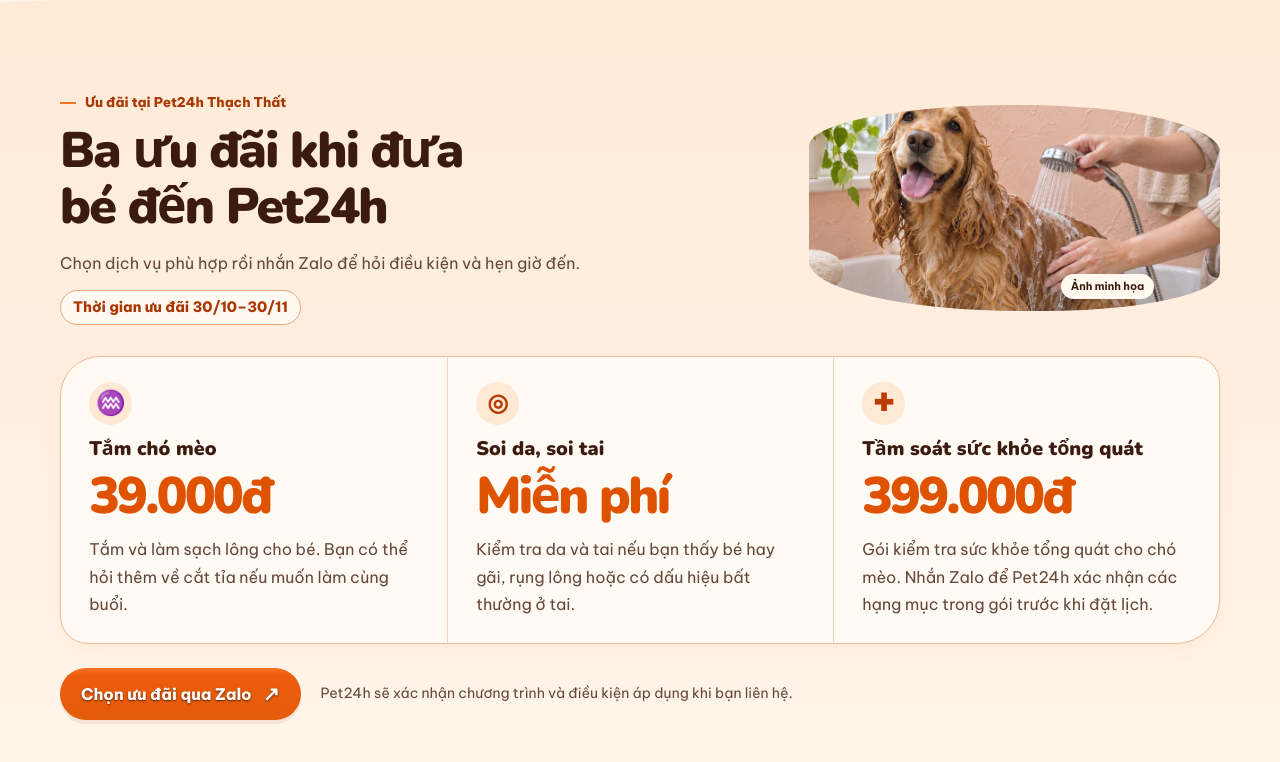
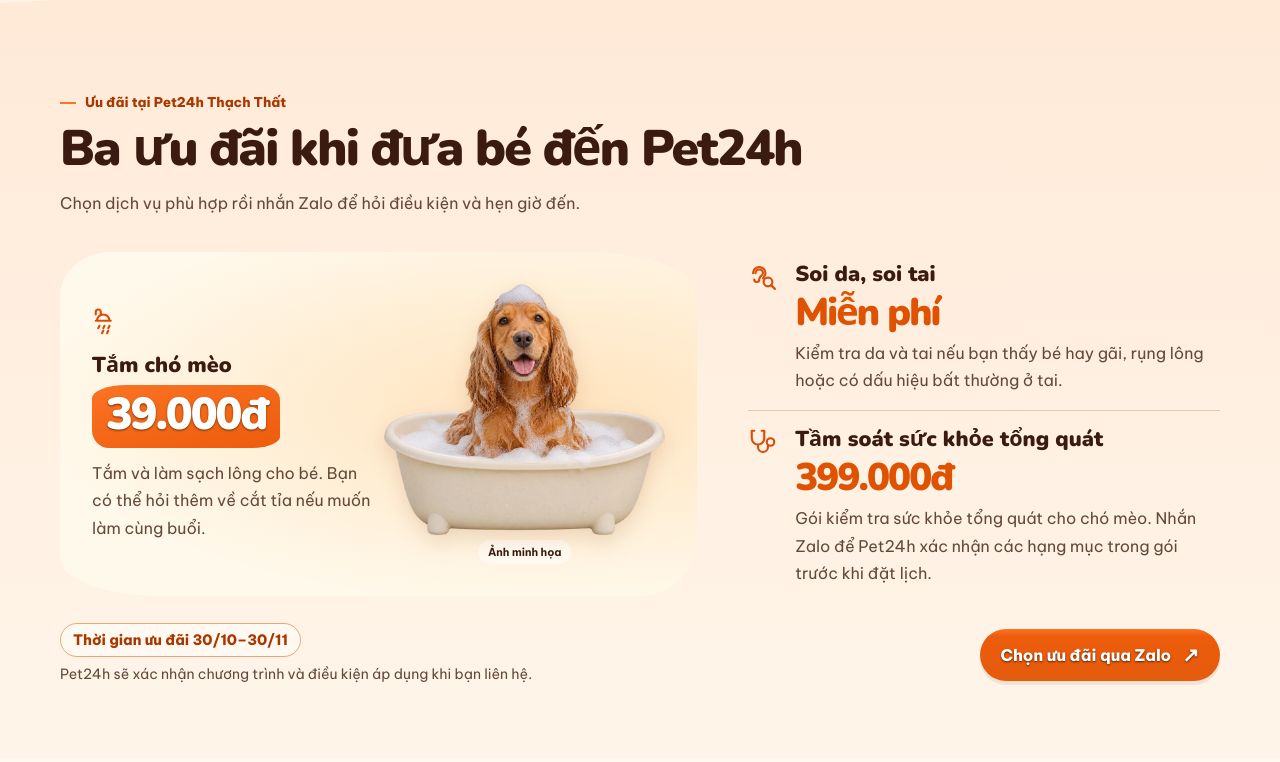
Before and after one commit to havanvandn-prog/pet24h-thach-that-preview, a plain HTML site: page index.html in a window 1280 px wide. Shown: the part 738-1500 px from the top of the page. Drawn offline with nearby package versions, Linux system fonts and the light colour scheme.

Commit message:
Feature grooming offer and unify promotion icons

```diff
--- a/index.html
+++ b/index.html
@@ -6,7 +6,7 @@
 <meta name="theme-color" content="#fff8ee">
 <meta name="description" content="Pet24h Thạch Thất khám, xét nghiệm, phẫu thuật và cấp cứu cho chó mèo. Đặt lịch qua Zalo hoặc gọi 0983276911.">
 <title>Pet24h Thạch Thất | Bệnh viện thú y cho chó mèo</title>
-<link rel="stylesheet" href="style.css?v=pet24h-hero-restored">
+<link rel="stylesheet" href="style.css?v=pet24h-campaign">
 </head>
 <body>
 <a class="skip" href="#main">Đến nội dung chính</a>
@@ -33,16 +33,36 @@
 
   <section id="uu-dai" class="offers section">
     <div class="wrap">
-      <div class="offers-head">
-        <div><p class="eyebrow"><span></span>Ưu đãi tại Pet24h Thạch Thất</p><h2>Ba ưu đãi khi đưa bé đến Pet24h</h2><p>Chọn dịch vụ phù hợp rồi nhắn Zalo để hỏi điều kiện và hẹn giờ đến.</p><p class="period">Thời gian ưu đãi 30/10–30/11</p></div>
-        <figure class="bath-photo"><img src="assets/bath.webp" alt="Ảnh minh họa chó được tắm và chăm sóc lông" width="760" height="500" loading="lazy"><figcaption>Ảnh minh họa</figcaption></figure>
+      <div class="campaign-heading">
+        <p class="eyebrow"><span></span>Ưu đãi tại Pet24h Thạch Thất</p>
+        <h2>Ba ưu đãi khi đưa bé đến Pet24h</h2>
+        <p>Chọn dịch vụ phù hợp rồi nhắn Zalo để hỏi điều kiện và hẹn giờ đến.</p>
       </div>
-      <div class="offer-list">
-        <article><span class="offer-icon" aria-hidden="true">♒</span><h3>Tắm chó mèo</h3><p class="price">39.000đ</p><p>Tắm và làm sạch lông cho bé. Bạn có thể hỏi thêm về cắt tỉa nếu muốn làm cùng buổi.</p></article>
-        <article><span class="offer-icon" aria-hidden="true">◎</span><h3>Soi da, soi tai</h3><p class="price">Miễn phí</p><p>Kiểm tra da và tai nếu bạn thấy bé hay gãi, rụng lông hoặc có dấu hiệu bất thường ở tai.</p></article>
-        <article><span class="offer-icon" aria-hidden="true">✚</span><h3>Tầm soát sức khỏe tổng quát</h3><p class="price">399.000đ</p><p>Gói kiểm tra sức khỏe tổng quát cho chó mèo. Nhắn Zalo để Pet24h xác nhận các hạng mục trong gói trước khi đặt lịch.</p></article>
+      <div class="campaign-layout">
+        <article class="campaign-feature">
+          <div class="campaign-feature-copy">
+            <svg class="campaign-icon" viewBox="0 0 24 24" aria-hidden="true"><path d="M3 6V4a2 2 0 0 1 4 0v2m-3 5a5 5 0 0 1 10 0H4Zm-1 0h12M6 15l-1 2m5-2-1 2m5-2-1 2m-4 2-1 2m5-2-1 2"/></svg>
+            <h3>Tắm chó mèo</h3>
+            <p class="campaign-ticket">39.000đ</p>
+            <p>Tắm và làm sạch lông cho bé. Bạn có thể hỏi thêm về cắt tỉa nếu muốn làm cùng buổi.</p>
+          </div>
+          <figure class="campaign-photo"><img src="assets/bath-promotion.webp" width="1000" height="760" alt="Chó được tắm trong bồn với bọt trắng" loading="lazy"><figcaption>Ảnh minh họa</figcaption></figure>
+        </article>
+        <div class="campaign-secondary">
+          <article>
+            <svg class="campaign-icon" viewBox="0 0 24 24" aria-hidden="true"><path d="M12 13c1-1 2-2 2-4a5 5 0 1 0-10 0m2 0a3 3 0 1 1 6 0c0 2-3 2-3 5a2 2 0 0 1-4 0"/><circle cx="16" cy="16" r="3.5"/><path d="m18.5 18.5 3 3"/></svg>
+            <div><h3>Soi da, soi tai</h3><p class="price">Miễn phí</p><p>Kiểm tra da và tai nếu bạn thấy bé hay gãi, rụng lông hoặc có dấu hiệu bất thường ở tai.</p></div>
+          </article>
+          <article>
+            <svg class="campaign-icon" viewBox="0 0 24 24" aria-hidden="true"><path d="M5 3H3v6a5 5 0 0 0 10 0V3h-2M8 14v2a4 4 0 0 0 8 0v-1"/><circle cx="18" cy="12" r="3"/></svg>
+            <div><h3>Tầm soát sức khỏe tổng quát</h3><p class="price">399.000đ</p><p>Gói kiểm tra sức khỏe tổng quát cho chó mèo. Nhắn Zalo để Pet24h xác nhận các hạng mục trong gói trước khi đặt lịch.</p></div>
+          </article>
+        </div>
       </div>
-      <div class="offer-foot"><a class="button" href="https://zalo.me/0983276911" target="_blank" rel="noopener">Chọn ưu đãi qua Zalo <span aria-hidden="true">↗</span></a><p>Pet24h sẽ xác nhận chương trình và điều kiện áp dụng khi bạn liên hệ.</p></div>
+      <div class="campaign-footer">
+        <div><p class="period">Thời gian ưu đãi 30/10–30/11</p><p>Pet24h sẽ xác nhận chương trình và điều kiện áp dụng khi bạn liên hệ.</p></div>
+        <a class="button" href="https://zalo.me/0983276911" target="_blank" rel="noopener">Chọn ưu đãi qua Zalo <span aria-hidden="true">↗</span></a>
+      </div>
     </div>
   </section>
 
--- a/style.css
+++ b/style.css
@@ -207,3 +207,33 @@ footer { background: linear-gradient(175deg,#f46c1c,#e45c0c); color: #291307; }
 .emergency .light { color: #fff; background: #ae3600; outline: 2px solid #fff8ee; }
 .emergency .light:hover { background: #943000; }
 .hero em { text-decoration: underline; text-decoration-color: #ff873d; text-decoration-thickness: .075em; text-underline-offset: .15em; }
+.campaign-heading { max-width: 48rem; }
+.campaign-heading h2 { margin: 8px 0 12px; }
+.campaign-layout { display: grid; grid-template-columns: 1.35fr 1fr; gap: clamp(24px, 4vw, 56px); align-items: center; margin-top: 28px; }
+.campaign-feature { display: grid; grid-template-columns: 1fr 1fr; align-items: center; gap: 12px; padding: clamp(18px, 2.5vw, 32px); background: radial-gradient(ellipse at 77% 45%, #ffe3bd, #fff9ec 76%); border-radius: 8% 18% 9% 16% / 13% 12% 17% 11%; }
+.campaign-feature h3 { margin-top: 8px; }
+.campaign-ticket { width: max-content; max-width: 100%; margin: 8px 0 12px; padding: 5px 14px 8px; background: linear-gradient(165deg,#fb7323,#ec5c0c); color: #fff; text-shadow: 0 1px 2px #713000; border-radius: 18% 10% 16% 9% / 21% 24% 18% 28%; font: 900 clamp(1.8rem, 3.5vw, 3.2rem)/1.12 var(--display); letter-spacing: -.045em; }
+.campaign-photo { position: relative; }
+.campaign-photo img { height: auto; filter: drop-shadow(0 8px 10px #8f45152b); }
+.campaign-photo figcaption { position: static; width: max-content; margin: 5px auto 0; }
+.campaign-secondary article { display: grid; grid-template-columns: 34px 1fr; gap: 13px; padding: 16px 0; }
+.campaign-secondary article + article { border-top: 1px solid #ebc8a8; }
+.campaign-secondary h3 { text-wrap: wrap; }
+.campaign-secondary .price { font-size: clamp(1.75rem, 3vw, 2.55rem); margin-block: 4px; }
+.campaign-icon { width: 30px; height: 30px; fill: none; stroke: #d74d09; stroke-width: 1.7; stroke-linecap: round; stroke-linejoin: round; }
+.campaign-footer { display: flex; align-items: center; justify-content: space-between; gap: 18px; margin-top: 20px; }
+.campaign-footer .period { margin: 0 0 6px; }
+.campaign-footer div > p + p { font-size: .88rem; }
+@media (max-width: 860px) {
+  .campaign-layout { grid-template-columns: 1fr; gap: 12px; }
+  .campaign-photo { max-width: 290px; justify-self: center; }
+}
+@media (max-width: 520px) {
+  .campaign-feature { grid-template-columns: minmax(0, 1fr) minmax(0, .85fr); gap: 5px 10px; border-radius: 24px; padding: 15px; }
+  .campaign-feature-copy { display: contents; }
+  .campaign-feature-copy > * { grid-column: 1; }
+  .campaign-feature-copy > p:last-child { grid-column: 1 / -1; }
+  .campaign-photo { grid-column: 2; grid-row: 1 / 4; }
+  .campaign-ticket { padding-inline: 8px; }
+  .campaign-footer { align-items: flex-start; flex-direction: column; }
+}
```
Also changed, not shown: assets/bath-promotion.webp (added).
